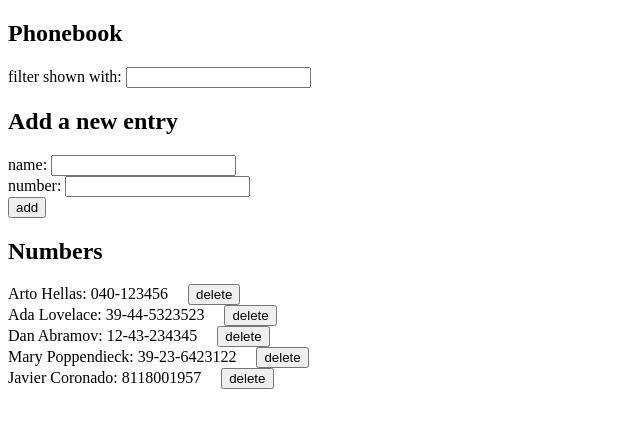
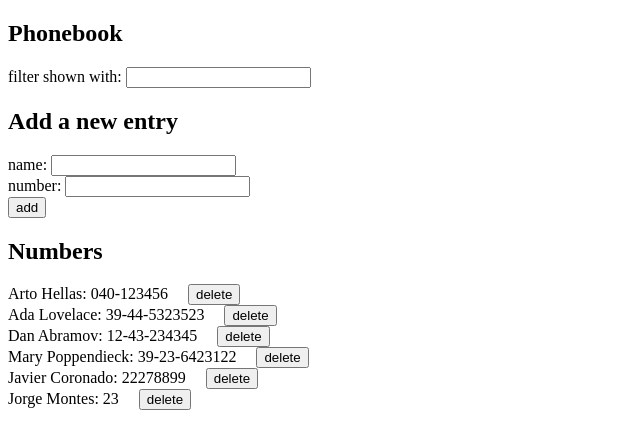
Before and after one commit to javiercoronadonarvaez/fullstack-open, a React (Vite) app in the folder part2/phonebook/: page / in a window 1280 px wide. Shown: the top 448 px of the page, without its empty margins (0-640 px from the left). Built offline with nearby package versions, Linux system fonts and the light colour scheme; data requests are answered from the project's data file.

Commit message:
Finished Exercise 2.15 from part2

```diff
--- a/part2/phonebook/db.json
+++ b/part2/phonebook/db.json
@@ -23,7 +23,12 @@
     {
       "id": "5",
       "name": "Javier Coronado",
-      "number": "8118001957"
+      "number": "22278899"
+    },
+    {
+      "id": "6",
+      "name": "Jorge Montes",
+      "number": "23"
     }
   ]
 }
--- a/part2/phonebook/src/App.jsx
+++ b/part2/phonebook/src/App.jsx
@@ -27,10 +27,31 @@ const App = () => {
     const repeatedNameBool = persons.some(person => person.name === newName)
     const repeatedNumberBool = persons.some(person => person.number === newNumber)
     if (repeatedNameBool) {
-      alert(`${newName} is already added to phonebook`)
+      const personProfile = persons.find(person => person.name === newName)
+      if (!repeatedNumberBool) {
+        if (window.confirm(`${personProfile.name} is already added to the phonebook, replace the old number with a new one?`)) {
+          const updatedPersonProfile = {...personProfile, number: newNumber}
+          phoneService
+            .updateNumber(updatedPersonProfile.id, updatedPersonProfile)
+            .then(updatedProfile => (setPersons(persons.map(person => person.id !== updatedProfile.id ? person : updatedProfile)),
+                                     setFilteredPersons(filteredPersons.map(person => person.id !== updatedProfile.id ? person : updatedProfile))))
+          setNewName('')
+          setNewNumber('')
+          return ;
+        }
+      }
+      else {
+        alert(`${newName} is already added to phonebook and can't be input again`)
+        setNewName('')
+        setNewNumber('')
+        return ;
+      }
     }
     if (repeatedNumberBool) {
       alert(`${newNumber} is already added to phonebook and can't belong to different people`)
+      setNewName('')
+      setNewNumber('')
+      return ;
     }
     const newNameObject = {
       id: String(persons.length + 1),
@@ -44,9 +65,9 @@ const App = () => {
       const newFilteredPersons = filteredPersons.concat(newNameObject)
       setFilteredPersons(newFilteredPersons)
     }
-    phoneService
-      .createNewEntry(newNameObject)
-      .then(newNameData => setPersons(persons.concat(newNameData))
+      phoneService
+        .createNewEntry(newNameObject)
+        .then(newNameData => setPersons(persons.concat(newNameData))
     )
     setNewName('')
     setNewNumber('')
--- a/part2/phonebook/src/services/phone.js
+++ b/part2/phonebook/src/services/phone.js
@@ -11,10 +11,16 @@ const createNewEntry = (newNameObject) => {
   return request.then(response => response.data)
 }
 
+const updateNumber = (id, updatedProfile) => {
+  const specificUrl = `${baseUrl}/${id}`
+  const request = axios.put(specificUrl, updatedProfile)
+  return request.then(response => response.data)
+}
+
 const deleteEntry = (id) => {
   const specificUrl = `${baseUrl}/${id}`
   const request = axios.delete(specificUrl)
   return request.then(response => response.data)
 }
 
-export default { getAll, createNewEntry, deleteEntry }
+export default { getAll, createNewEntry, deleteEntry, updateNumber }
```
